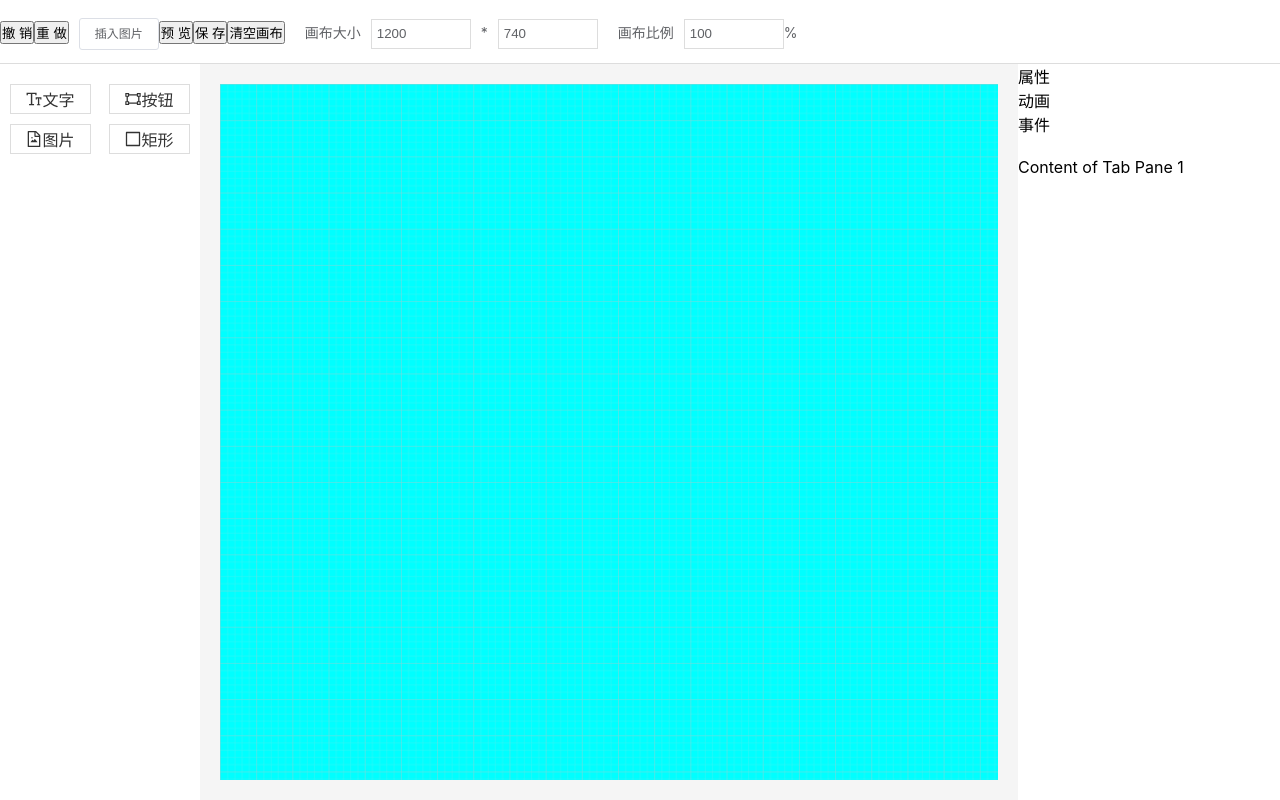
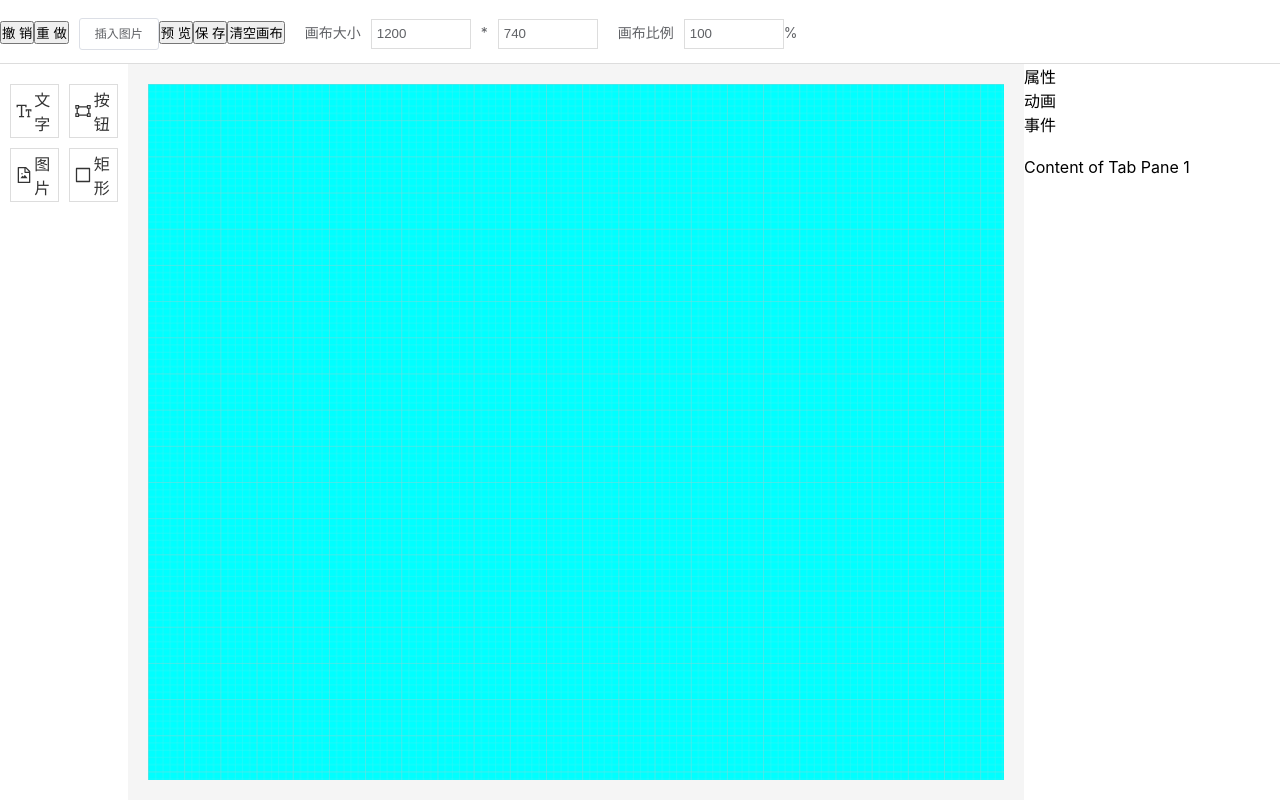
Before and after one commit to fairySusan/DragToPage, a React (Create React App) app: page / in a window 1280 px wide. Built offline with nearby package versions, Linux system fonts and the light colour scheme.

Commit message:
自定义组件

```diff
--- a/src/assets/less/home.less
+++ b/src/assets/less/home.less
@@ -1,38 +1,46 @@
 .home {
   height: 100vh;
-  background: #fff;
   main {
     height: calc(100% - 64px);
     position: relative;
+    display: flex;
+    justify-content: space-between;
     .left {
-      position: absolute;
       height: 100%;
-      width: 200px;
-      left: 0;
-      top: 0;
+      width: 10%;
+      // position: absolute;
+      // width: 200px;
+      // left: 0;
+      // top: 0;
+      flex: none;
       padding-top: 10px;
+      background-color: white;
     }
 
     .right {
-      position: absolute;
       height: 100%;
-      width: 262px;
-      right: 0;
-      top: 0;
+      width: 20%;
+      // position: absolute;
+      // width: 262px;
+      // right: 0;
+      // top: 0;
+      flex: none;
+      background-color: white;
     }
 
     .center {
-      margin-left: 200px;
-      margin-right: 262px;
+      // margin-left: 200px;
+      // margin-right: 262px;
       background: #f5f5f5;
       height: 100%;
       overflow: auto;
       padding: 20px;
-
+      position: relative;
       .content {
         width: 100%;
         height: 100%;
         overflow: auto;
+        position: relative;
       }
     }
   }
--- a/src/assets/less/index.less
+++ b/src/assets/less/index.less
@@ -4,3 +4,4 @@
 @import './editor.less';
 @import './componentList.less';
 @import './vimage.less';
+@import './vbutton.less';
--- a/src/assets/less/reset.less
+++ b/src/assets/less/reset.less
@@ -27,6 +27,7 @@ canvas {
 }
 body {
     overflow: hidden;
+    background-color: rgb(242, 242, 242);
 }
 li {
     list-style: none;
--- /dev/null
+++ b/src/assets/less/vbutton.less
@@ -0,0 +1,19 @@
+.v-button {
+  display: inline-block;
+  line-height: 1;
+  white-space: nowrap;
+  cursor: pointer;
+  background: #FFF;
+  border: 1px solid #DCDFE6;
+  color: #606266;
+  -webkit-appearance: none;
+  text-align: center;
+  box-sizing: border-box;
+  outline: 0;
+  margin: 0;
+  transition: .1s;
+  font-weight: 500;
+  width: 100%;
+  height: 100%;
+  font-size: 14px;
+}
--- a/src/components/editor/Editor.tsx
+++ b/src/components/editor/Editor.tsx
@@ -52,7 +52,7 @@ class Editor extends React.Component<Props> {
                 componentIndex={i}
                 active={item.id === currentComponent.id}
               >
-                <ChildCom></ChildCom>
+                <ChildCom ></ChildCom>
               </Shape>
             )
           })
--- a/src/custom-components/VButton.tsx
+++ b/src/custom-components/VButton.tsx
@@ -1,10 +1,15 @@
 import React from 'react'
-import { Button } from 'antd'
 
-export default class VButton extends React.Component {
+interface Props {
+  style: any;
+  propValue: any
+}
+
+export default class VButton extends React.Component<Props> {
   render () {
+    const { style, propValue} = this.props
     return (
-      <Button>按钮</Button>
+      <button className="v-button" style={style}>{propValue}</button>
     )
   }
 }
--- a/src/custom-components/component-list.tsx
+++ b/src/custom-components/component-list.tsx
@@ -35,7 +35,7 @@ const list = [
   {
     component: VButton,
     label: '按钮',
-    propValue: '按钮',
+    propValue: '按钮123',
     icon: <GatewayOutlined />,
     style: {
         width: 100,
```
